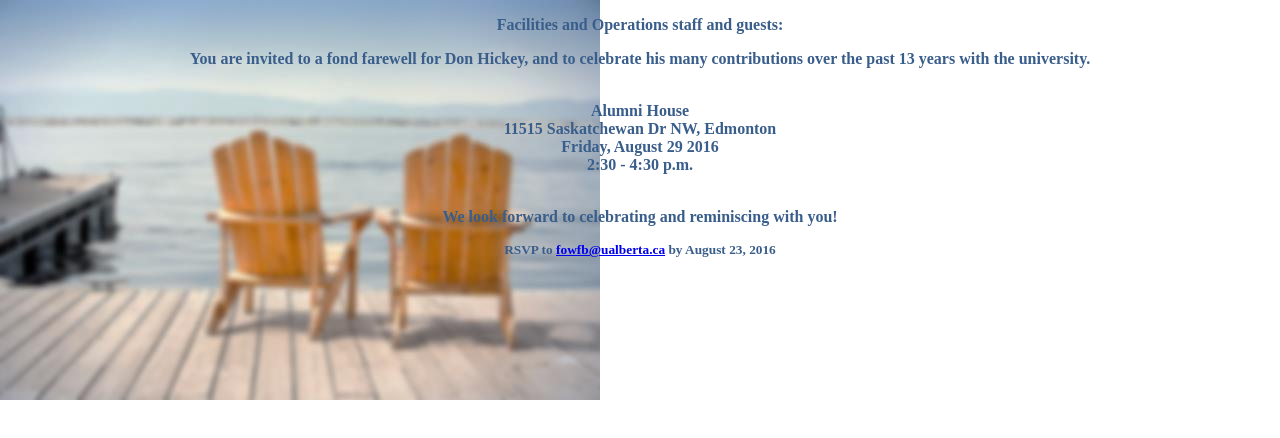
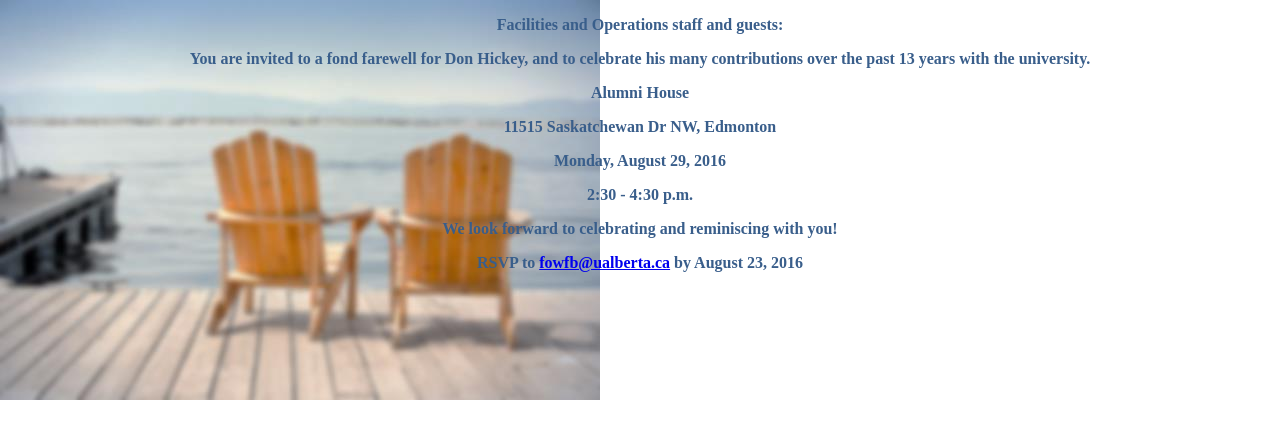
Before and after one commit to sat313/retirement-invitation, a plain HTML site: page index.html in a window 1280 px wide. Drawn offline with Linux system fonts and the light colour scheme.

Commit message:
Update index.html
Overwote the main code to be a little more simpler: placed it inside a "grid" div to easier center the content.

```diff
--- a/index.html
+++ b/index.html
@@ -1,23 +1,19 @@
 <!DOCTYPE html>
 <html>
 <head>
-<link href="main.css" rel="stylesheet">
-	<title></title>
+    <link href="main.css" rel="stylesheet">
+    <title>Don Hickey Invitation</title>
 </head>
-<body>
-	<p>Facilities and Operations staff and guests:</p>
-	<p>You are invited to a fond farewell for Don Hickey, and to celebrate his many contributions over the past 13 years with the university.</p>
-
-	<br />
-
-	<div class="address">Alumni House</div> <!--if this and the following three lines are divs, then the spacing becomes much tighter-->
-	<div class="address">11515 Saskatchewan Dr NW, Edmonton</div>
-	<div class="address">Friday, August 29 2016</div>
-	<div class="address">2:30 - 4:30 p.m.</div>
-
-	<br />
-
-	<p>We look forward to celebrating and reminiscing with you!<p>
-	<div class="rsvp">RSVP to <a href="mailto:fowfb@ualberta.ca">fowfb@ualberta.ca</a> by August 23, 2016</p>
-</body>
+    <body>
+        <div class="grid">
+            <p>Facilities and Operations staff and guests:</p>
+            <p>You are invited to a fond farewell for Don Hickey, and to celebrate his many contributions over the past 13 years with the university.</p>
+            <p>Alumni House</p>
+            <p>11515 Saskatchewan Dr NW, Edmonton</p>
+            <p>Monday, August 29, 2016</p>
+            <p>2:30 - 4:30 p.m.</p>
+            <p>We look forward to celebrating and reminiscing with you!</p>
+            <p>RSVP to <a href="mailto:fowfb@uaberta.ca"> fowfb@ualberta.ca</a> by August 23, 2016</p>
+        </div>
+    </body>
 </html>
```
